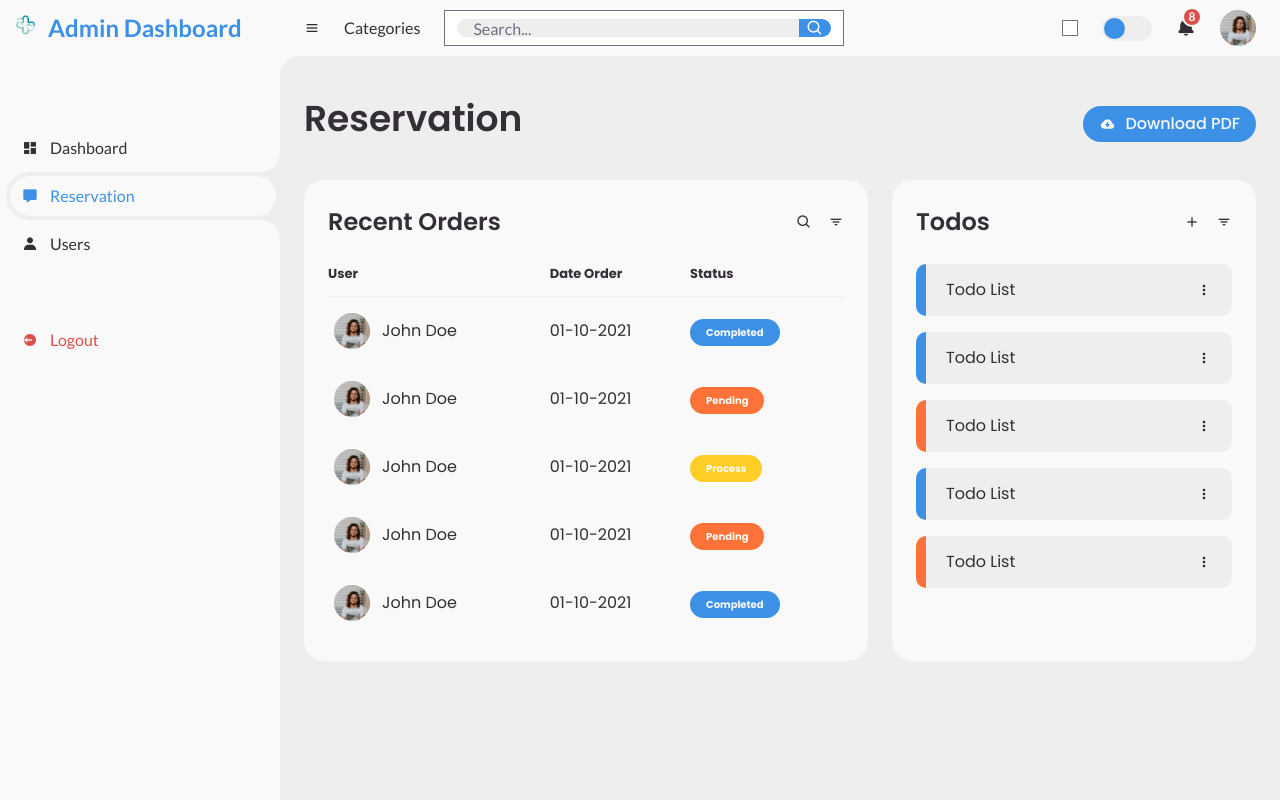
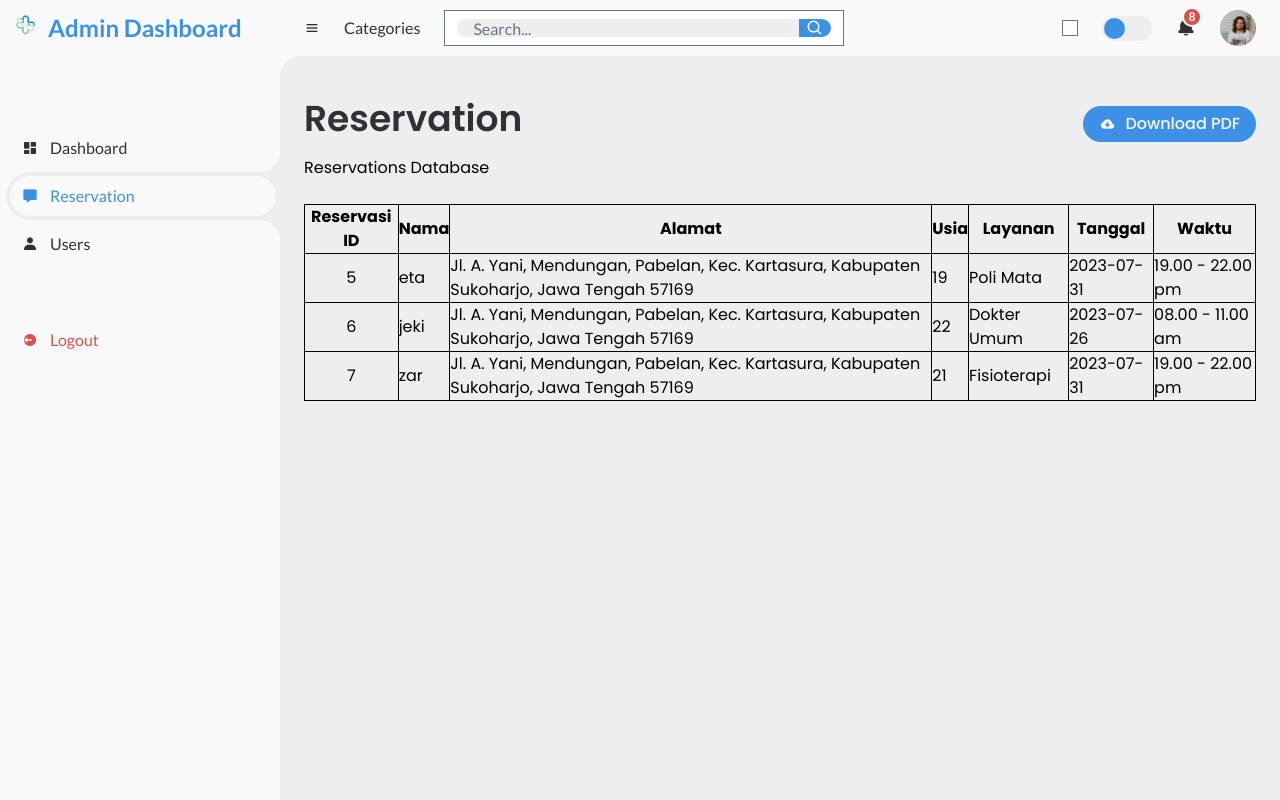
Before and after one commit to maretaeta/hospital, a PHP site: page /admin_listReservasi.php in a window 1280 px wide. Run offline with PHP 8.4, Linux system fonts and the light colour scheme; data comes from the database, SQL or seed files in the repository; some libraries are stand-ins or nearby versions.

Commit message:
update admin_listUser & admin_listReservasi

```diff
--- a/admin_listReservasi.php
+++ b/admin_listReservasi.php
@@ -96,94 +96,50 @@
 					<span class="text">Download PDF</span>
 				</a>
 			</div>
-			<div class="table-data">
-				<div class="order">
-					<div class="head">
-						<h3>Recent Orders</h3>
-						<i class='bx bx-search'></i>
-						<i class='bx bx-filter'></i>
-					</div>
-					<table>
-						<thead>
-							<tr>
-								<th>User</th>
-								<th>Date Order</th>
-								<th>Status</th>
-							</tr>
-						</thead>
-						<tbody>
-							<tr>
-								<td>
-									<img src="img/people.png">
-									<p>John Doe</p>
-								</td>
-								<td>01-10-2021</td>
-								<td><span class="status completed">Completed</span></td>
-							</tr>
-							<tr>
-								<td>
-									<img src="img/people.png">
-									<p>John Doe</p>
-								</td>
-								<td>01-10-2021</td>
-								<td><span class="status pending">Pending</span></td>
-							</tr>
-							<tr>
-								<td>
-									<img src="img/people.png">
-									<p>John Doe</p>
-								</td>
-								<td>01-10-2021</td>
-								<td><span class="status process">Process</span></td>
-							</tr>
-							<tr>
-								<td>
-									<img src="img/people.png">
-									<p>John Doe</p>
-								</td>
-								<td>01-10-2021</td>
-								<td><span class="status pending">Pending</span></td>
-							</tr>
-							<tr>
-								<td>
-									<img src="img/people.png">
-									<p>John Doe</p>
-								</td>
-								<td>01-10-2021</td>
-								<td><span class="status completed">Completed</span></td>
-							</tr>
-						</tbody>
-					</table>
-				</div>
-				<div class="todo">
-					<div class="head">
-						<h3>Todos</h3>
-						<i class='bx bx-plus'></i>
-						<i class='bx bx-filter'></i>
-					</div>
-					<ul class="todo-list">
-						<li class="completed">
-							<p>Todo List</p>
-							<i class='bx bx-dots-vertical-rounded'></i>
-						</li>
-						<li class="completed">
-							<p>Todo List</p>
-							<i class='bx bx-dots-vertical-rounded'></i>
-						</li>
-						<li class="not-completed">
-							<p>Todo List</p>
-							<i class='bx bx-dots-vertical-rounded'></i>
-						</li>
-						<li class="completed">
-							<p>Todo List</p>
-							<i class='bx bx-dots-vertical-rounded'></i>
-						</li>
-						<li class="not-completed">
-							<p>Todo List</p>
-							<i class='bx bx-dots-vertical-rounded'></i>
-						</li>
-					</ul>
-				</div>
+
+			<div>
+				<h1>Reservations Database</h1>
+				<br>
+
+				<?php
+				// Mengambil data dari database
+				$query = "SELECT * FROM reservasi"; // Ganti dengan nama tabel Anda
+				$result = mysqli_query($conn, $query);
+
+				// Menampilkan data
+				if (mysqli_num_rows($result) > 0) {
+					echo "<table style='border-collapse: collapse; cellspacing: 10px;'>";
+					echo "<tr>
+                <th style='border: 1px solid black;'>Reservasi ID</th>
+                <th style='border: 1px solid black;'>Nama</th>
+                <th style='border: 1px solid black;'>Alamat</th>
+                <th style='border: 1px solid black;'>Usia</th>
+                <th style='border: 1px solid black;'>Layanan</th>
+                <th style='border: 1px solid black;'>Tanggal</th>
+                <th style='border: 1px solid black;'>Waktu</th>
+              </tr>";
+
+					while ($row = mysqli_fetch_assoc($result)) {
+						echo "<tr>";
+						echo "<td style='border: 1px solid black; text-align: center'>" . $row['reservasi_id'] . "</td>";
+						echo "<td style='border: 1px solid black;'>" . $row['nama'] . "</td>";
+						echo "<td style='border: 1px solid black;'>" . $row['alamat'] . "</td>";
+						echo "<td style='border: 1px solid black;'>" . $row['usia'] . "</td>";
+						echo "<td style='border: 1px solid black;'>" . $row['layanan'] . "</td>";
+						echo "<td style='border: 1px solid black;'>" . $row['tanggal'] . "</td>";
+						echo "<td style='border: 1px solid black;'>" . $row['waktu'] . "</td>";
+						echo "</tr>";
+					}
+
+					echo "</table>";
+				} else {
+					echo "Tidak ada data yang ditemukan.";
+				}
+
+				// Menutup koneksi database
+				mysqli_close($conn);
+				?>
+
 			</div>
 		</main>
 		<!-- MAIN -->
--- a/admin_listUser.php
+++ b/admin_listUser.php
@@ -110,7 +110,6 @@
                 <th style='border: 1px solid black;'>Name</th>
                 <th style='border: 1px solid black;'>Username</th>
                 <th style='border: 1px solid black;'>Password</th>
-                <th style='border: 1px solid black;'>Role</th>
               </tr>";
 
 					while ($row = mysqli_fetch_assoc($result)) {
@@ -120,7 +119,6 @@
 						echo "<td style='border: 1px solid black;'>" . $row['name'] . "</td>";
 						echo "<td style='border: 1px solid black;'>" . $row['username'] . "</td>";
 						echo "<td style='border: 1px solid black;'>" . $row['password'] . "</td>";
-						echo "<td style='border: 1px solid black;'>" . $row['role'] . "</td>";
 						echo "</tr>";
 					}
 
```
